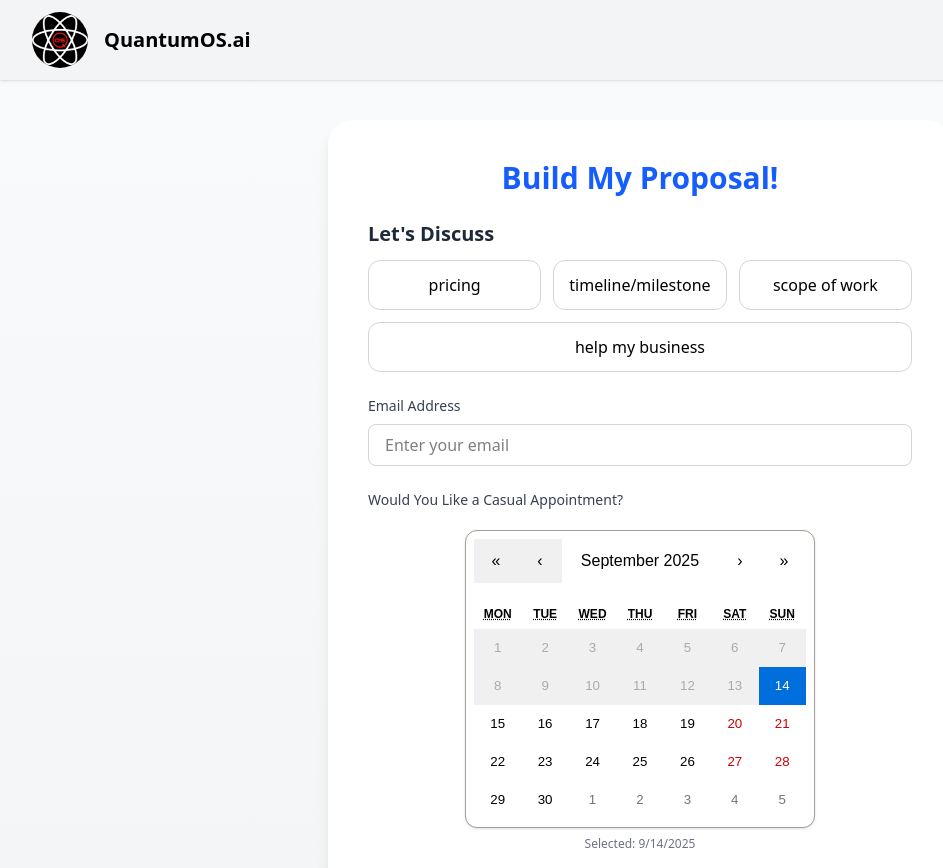
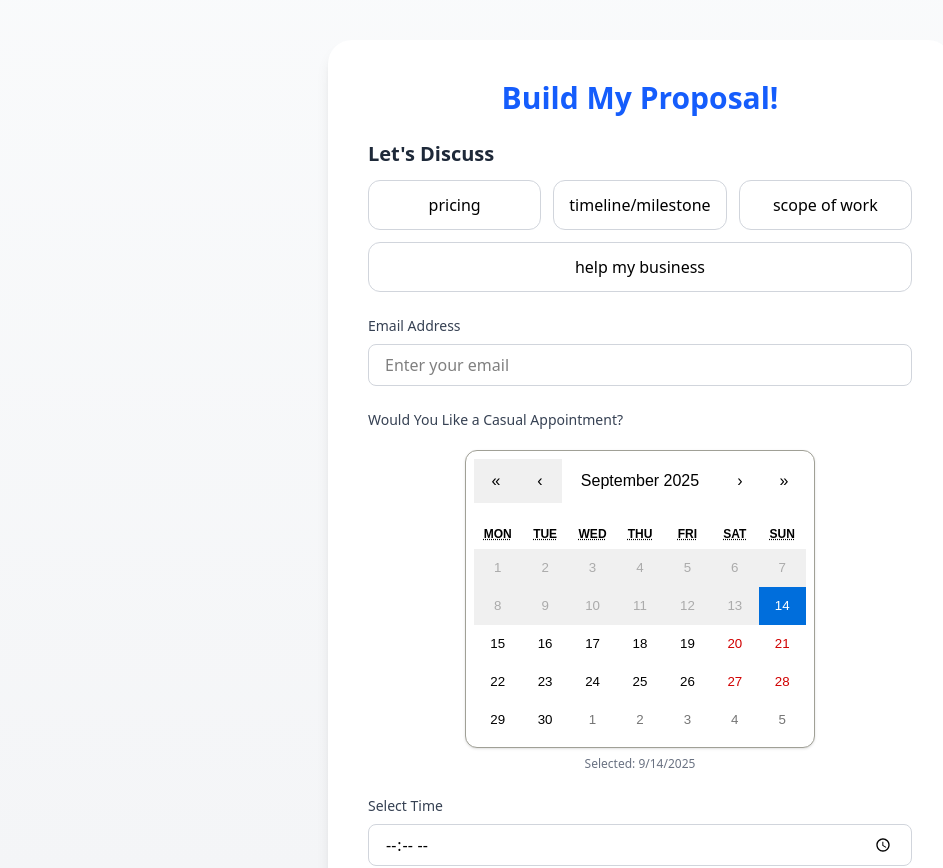
Before and after one commit to xnafi/onboarding, a React (Vite) app: page /dashboard in a window 1280 px wide. Shown: the top 868 px of the page, without its empty margins (0-943 px from the left). Built offline with nearby package versions, Linux system fonts and the light colour scheme.

Commit message:
code modified

```diff
--- a/src/components/shared/Navbar.jsx
+++ /dev/null
@@ -1,39 +0,0 @@
-import { Link } from "react-router";
-import logo from "../../assets/logo.png";
-
-export default function Navbar() {
-  return (
-    <nav className="w-full bg-gray-100 shadow-sm relative z-20">
-      <div className="mx-auto max-w-[1440px] flex items-center justify-between px-4 py-3 md:px-8">
-        {/* Logo */}
-
-        <Link to="/" className="flex items-center gap-2 mb-auto ">
-          <img
-            src={logo}
-            alt="Logo"
-            className="w-14 rounded-full h-14 bg-black"
-          />
-          <span className="text-xl font-bold ml-2 text-black">
-            QuantumOS.ai
-          </span>
-        </Link>
-
-        {/* Desktop Menu */}
-        <div className="hidden md:flex items-center space-x-6">
-          {/* <a
-            href="#support"
-            className="flex items-center gap-1 text-gray-700 hover:text-blue-600"
-          >
-            Support
-          </a>
-          <a
-            href="#account"
-            className="flex items-center gap-1 text-gray-700 hover:text-blue-600"
-          >
-            Account
-          </a> */}
-        </div>
-      </div>
-    </nav>
-  );
-}
--- a/src/components/view/Dashboard/Dashboard.jsx
+++ b/src/components/view/Dashboard/Dashboard.jsx
@@ -1,5 +1,4 @@
 import { useState, useEffect } from "react";
-import Navbar from "../../shared/Navbar";
 import Calendar from "react-calendar";
 import "react-calendar/dist/Calendar.css";
 import Button from "../../re-ui/Button";
@@ -113,8 +112,6 @@ export default function Dashboard() {
 
   return (
     <div className="relative min-h-screen bg-gradient-to-b from-gray-50 to-gray-100 flex flex-col">
-      <Navbar />
-
       <div className="flex flex-col lg:flex-row justify-center items-center w-full mx-auto mt-10 mb-20 gap-10 max-w-[1440px] px-4">
         {/* Form Card */}
         <div className="w-full lg:w-1/2 bg-white rounded-3xl shadow-lg p-6 md:p-10">
--- a/src/components/view/WebOnboarding/OnBoardingComponents/AiEmployees.jsx
+++ b/src/components/view/WebOnboarding/OnBoardingComponents/AiEmployees.jsx
@@ -63,31 +63,32 @@ export default function AiEmployees({ form, handleChange, handleNext }) {
   };
 
   return (
-    <div className="flex flex-col items-center">
-      <h2 className="text-2xl font-bold mb-4">
+    <div className="flex flex-col items-center h-full my-4 px-4 sm:px-6">
+      <h2 className="text-2xl sm:text-3xl font-bold mb-4 text-center">
         Finally, let’s set up your AI Employees!
       </h2>
-      <p className="text-gray-600 mb-6 text-center max-w-lg">
+      <p className="text-gray-600 mb-6 text-center max-w-md sm:max-w-lg">
         AI Employees will take the boring, repeatable tasks off your plate, so
         you can focus on creative and meaningful work!
       </p>
 
-      <div className="flex flex-wrap justify-center gap-4 max-w-4xl w-full h-[400px]">
+      <div className="grid grid-cols-1 sm:grid-cols-2 md:grid-cols-3 lg:grid-cols-4 gap-4 w-full max-w-4xl min-h-[400px]">
         {employees.map((emp) => (
           <div
             key={emp.id}
             onClick={() => toggleSelect(emp)}
-            className={`flex flex-col items-center p-4 rounded-xl border cursor-pointer transition w-full md:w-[190px] bg-gradient-to-b
-              ${
-                selected.includes(emp.name)
-                  ? "bg-gradient-to-b from-blue-100 to-blue-300 border-blue-500 shadow-md"
-                  : "bg-gradient-to-b from-white to-gray-100 border-gray-200 hover:shadow"
-              }`}
+            className={`flex flex-col items-center p-4 rounded-xl border cursor-pointer transition duration-200 ease-in-out
+          ${
+            selected.includes(emp.name)
+              ? "bg-gradient-to-b from-blue-100 to-blue-300 border-blue-500 shadow-md"
+              : "bg-gradient-to-b from-white to-gray-100 border-gray-200 hover:shadow"
+          }`}
           >
+            {/* Optional image */}
             {/* <img src={emp.img} alt={emp.name} className="w-20 h-20 mb-3" /> */}
-            <div className="flex flex-col justify-between h-full">
-              <h3 className="font-semibold">{emp.name}</h3>
-              <p className="text-xs text-gray-500 text-center">{emp.role}</p>
+            <div className="flex flex-col justify-between h-full text-center">
+              <h3 className="font-semibold text-sm sm:text-base">{emp.name}</h3>
+              <p className="text-xs sm:text-sm text-gray-500">{emp.role}</p>
             </div>
           </div>
         ))}
@@ -95,7 +96,7 @@ export default function AiEmployees({ form, handleChange, handleNext }) {
 
       <Button
         onClick={handleNext}
-        className="px-6 py-2 rounded mt-6"
+        className="px-6 py-2 rounded mt-6 w-full sm:w-auto"
       >
         Continue
       </Button>
--- a/src/components/view/WebOnboarding/Onboarding.jsx
+++ b/src/components/view/WebOnboarding/Onboarding.jsx
@@ -1,5 +1,4 @@
 import { useState, useEffect, useMemo, useCallback } from "react";
-import Navbar from "../../shared/Navbar";
 // eslint-disable-next-line no-unused-vars
 import { AnimatePresence, motion } from "framer-motion";
 import { useNavigate } from "react-router";
@@ -243,8 +242,6 @@ export default function Onboarding() {
 
   return (
     <div className="relative min-h-screen flex flex-col overflow-hidden">
-      <Navbar />
-
       {/* Modal */}
       {isOpen && (
         <div
```
